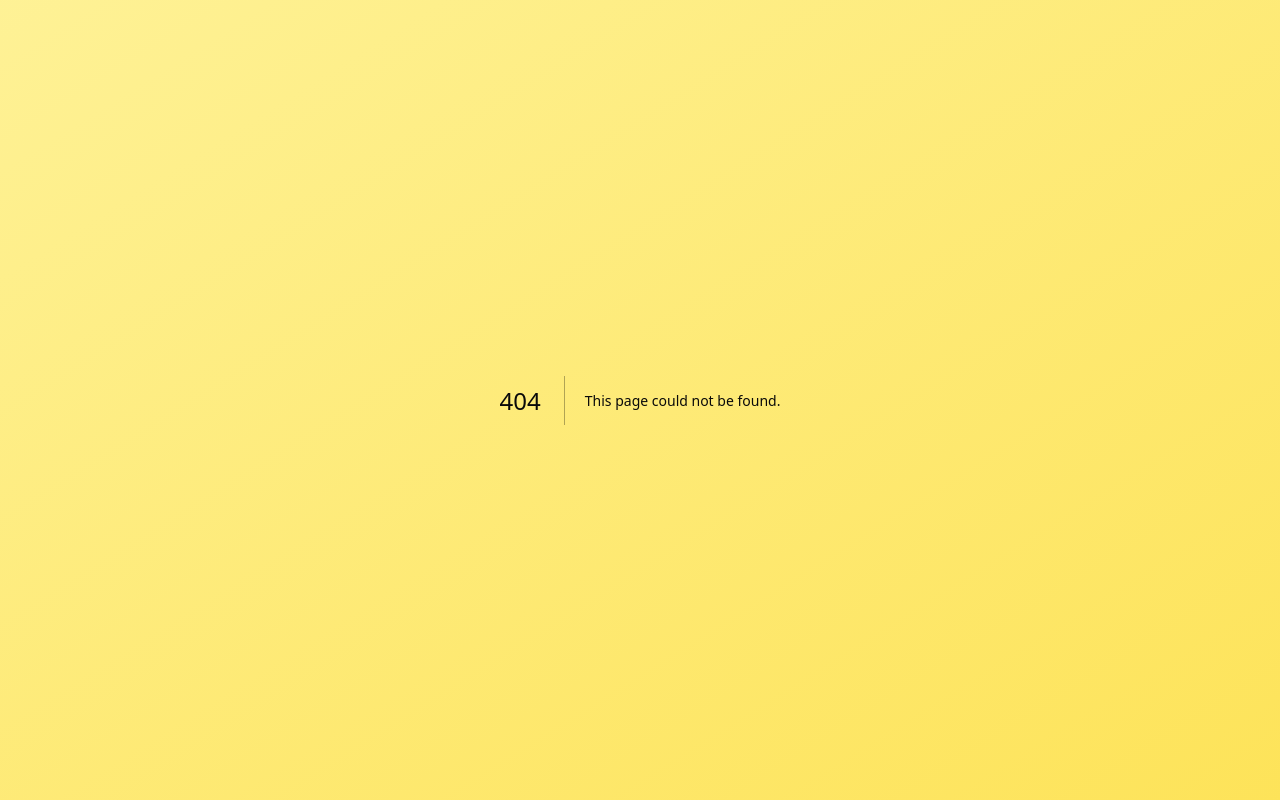
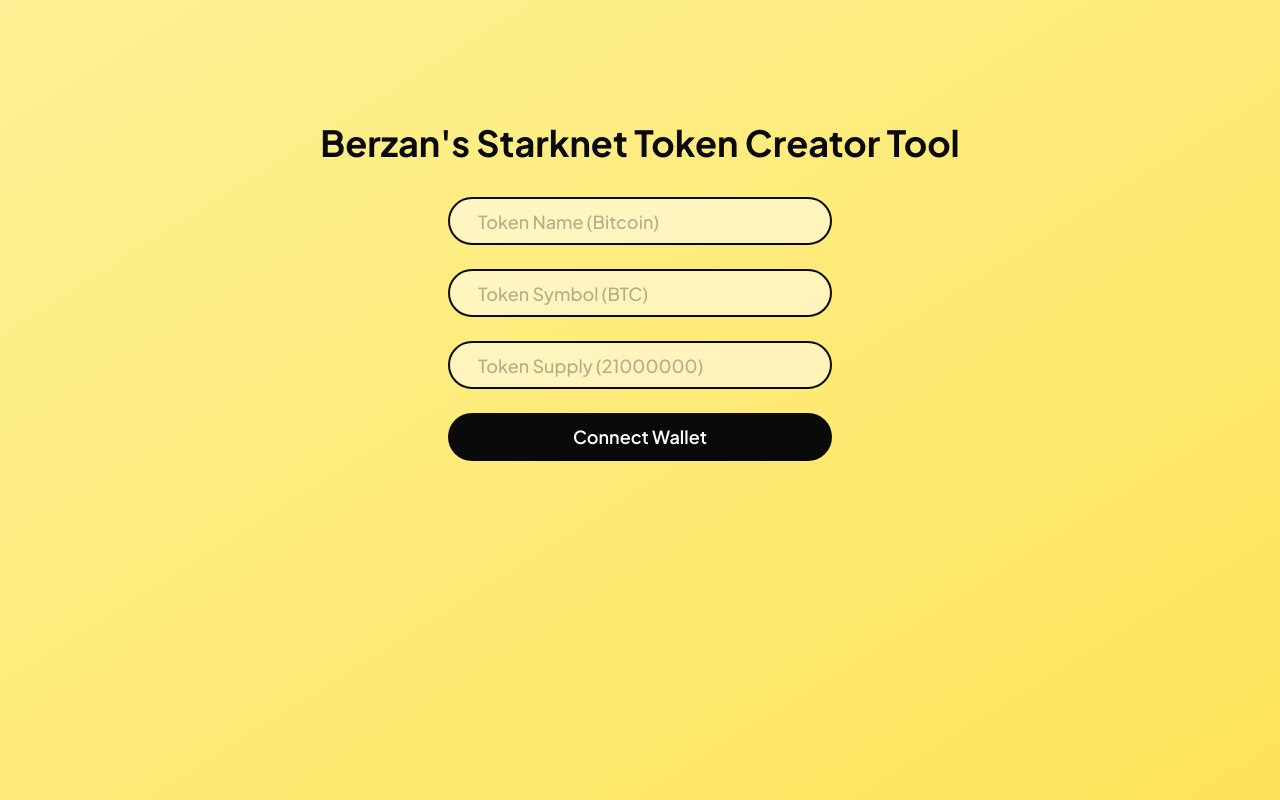
Before and after one commit to BerzanOrg/berzan.org, a Next.js app: page /starknet-token-creator in a window 1280 px wide. Before the commit this address had no page. Built offline with nearby package versions, Linux system fonts and the light colour scheme.

Commit message:
create: `/starknet-token-creator` page

```diff
--- /dev/null
+++ b/src/pages/starknet-token-creator/index.tsx
@@ -0,0 +1,160 @@
+import Button from "@/components/Button";
+import Input from "@/components/Input";
+import { FormEvent, useEffect, useState } from "react";
+
+
+function toBigint(str: string): bigint {
+    let result = '0x'
+    for (let i = 0; i < str.length; i++) {
+        result += str.charCodeAt(i).toString(16)
+    }
+
+    const num = BigInt(result)
+    return num
+}
+
+function u256ToTwoU128(u256: bigint): [bigint, bigint] {
+    const MAX_U128 = BigInt('340282366920938463463374607431768211456')
+    const secondByte = u256 / MAX_U128
+    const firstByte = u256 - MAX_U128 * secondByte
+    return [firstByte, secondByte]
+}
+
+
+const useStarknet = () => {
+    const [address, setAddress] = useState<string>()
+
+    return {
+        address,
+        connect: async () => {
+            if (!(window as any).starknet) {
+                alert('No Wallet Is Found!')
+                return
+            }
+            const addresses = await (window as any).starknet.enable()
+
+            if (typeof addresses.at(0) !== 'string') return
+
+            setAddress(addresses.at(0))
+        },
+        deployTokenContract: async ({ name, symbol, supply }: { name: string, symbol: string, supply: bigint }) => {
+            if (!address) {
+                alert('Wallet Is Not Connected!')
+                return
+            }
+            try {
+                const account = (window as any).starknet.account
+
+                const [firstByteOfSupply, secondByteOfSupply] = u256ToTwoU128(supply * BigInt('1000000000000000000'))
+
+                const calldata: string[] = [
+                    toBigint(name).toString(),
+                    toBigint(symbol).toString(),
+                    firstByteOfSupply.toString(),
+                    secondByteOfSupply.toString(),
+                    BigInt(address).toString()
+                ];
+                console.log(calldata)
+
+                console.log('start')
+                const { contract_address } = await account.deployContract({
+                    classHash: '0x05ff0d8ca63781c053f8653978f83ee0379711f65237d194ae9c0c84631240ad',
+                    constructorCalldata: calldata,
+                })
+                console.log('done')
+
+                return `https://testnet.starkscan.co/token/${contract_address}`
+            } catch (error) {
+                if (error.message === 'User abort') return
+                console.error(error)
+                alert('Open Console To See The Error!')
+            }
+        }
+    }
+}
+
+export default function Home() {
+
+    const { address, connect, deployTokenContract } = useStarknet()
+
+    return (
+        <div className="flex flex-col gap-6 pb-24">
+            <header className="flex items-center justify-end w-full h-24 max-w-6xl gap-6 pr-6">
+
+            </header>
+            <main className="flex flex-col items-center w-full gap-8">
+                <h1 className="text-4xl font-bold leading-tight text-center">Berzan's Starknet Token Creator Tool</h1>
+                <form className="flex flex-col w-full max-w-sm gap-6" onSubmit={async (e) => {
+                    e.preventDefault()
+                    const formData = new FormData(e.currentTarget)
+
+                    const name = formData.get('NAME')!.toString()
+                    const symbol = formData.get('SYMBOL')!.toString()
+                    const supply = BigInt(formData.get('SUPPLY')!.toString())
+
+                    const regex = /[\p{ASCII}]+/u
+                    if (!regex.test(name) || !regex.test(symbol)) {
+                        alert('Only English Characters Are Supported!')
+                        return
+                    }
+
+                    if (name.length > 31 || symbol.length > 31) {
+                        alert('Use Less Than 31 Characters!')
+                        return
+                    }
+
+                    const tokenUrl = await deployTokenContract({
+                        name,
+                        symbol,
+                        supply,
+                    })
+                    console.log('hey')
+
+                    if (!tokenUrl) return
+
+                    e.currentTarget.reset()
+
+                    console.log(tokenUrl)
+                    window.open(tokenUrl, '_blank')
+                }}>
+                    <Input
+                        name="NAME"
+                        placeholder="Token Name (Bitcoin)"
+                        required
+                        type="text"
+                        maxLength={31}
+                    />
+                    <Input
+                        name="SYMBOL"
+                        placeholder="Token Symbol (BTC)"
+                        required
+                        type="text"
+                    />
+
+                    <Input
+                        name="SUPPLY"
+                        placeholder="Token Supply (21000000)"
+                        required
+                        type="number"
+                        onKeyDown={e => {
+                            if (
+                                e.key !== 'Backspace'
+                                &&
+                                (BigInt(e.currentTarget.value) > BigInt('1000000000000000000'))
+                                ||
+                                e.key === '.'
+                                ||
+                                e.key === ','
+                            ) e.preventDefault()
+                        }}
+                    />
+                    {address ? (
+                        <Button type="submit">Create Your Token</Button>
+                    ) : (
+                        <Button type="button" onClick={connect}>Connect Wallet</Button>
+                    )}
+                </form>
+            </main>
+        </div>
+    )
+}
```
